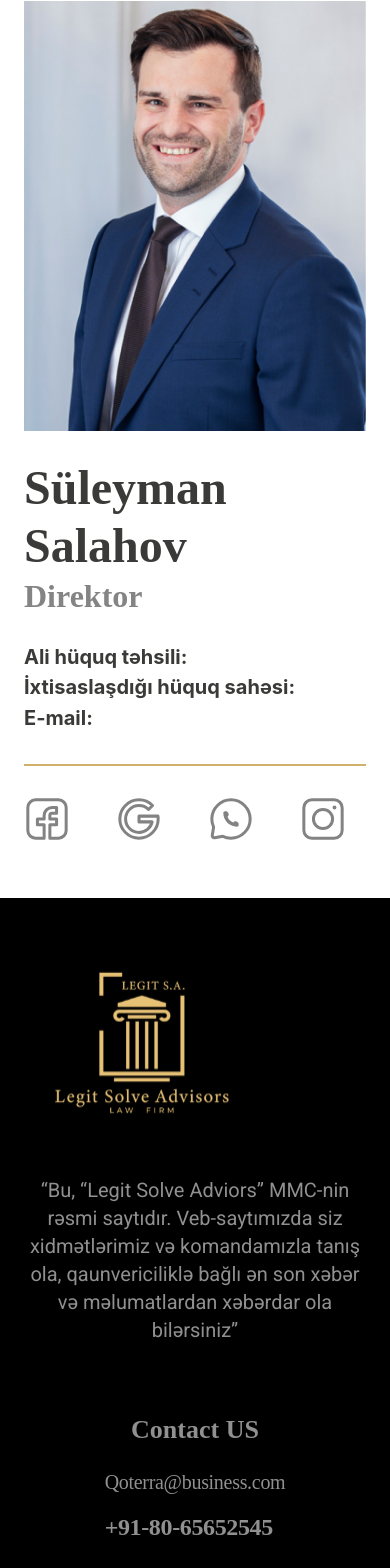
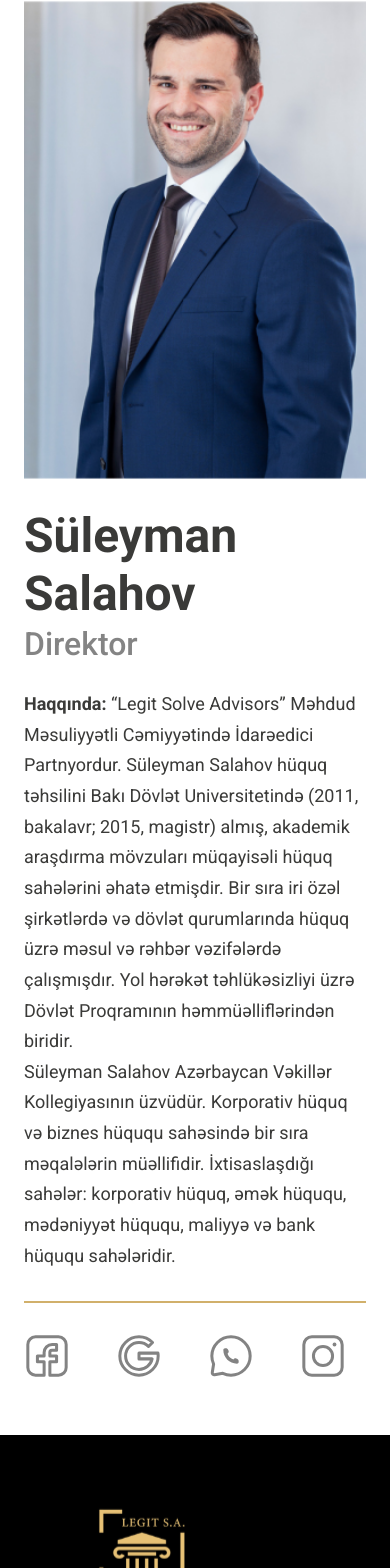
Before and after one commit to Qurbaneli/law, a React (Vite) app: page /team/1 in a window 390 px wide. Shown: the part 376-1944 px from the top of the page. Built offline with nearby package versions, Linux system fonts and the light colour scheme.

Commit message:
page fixes

```diff
--- a/package.json
+++ b/package.json
@@ -14,6 +14,7 @@
     "react": "^18.2.0",
     "react-dom": "^18.2.0",
     "react-i18next": "^14.1.2",
+    "react-icons": "^5.2.1",
     "react-router-dom": "^6.23.1",
     "swiper": "^11.1.4"
   },
--- a/src/components/Footer/Footer.jsx
+++ b/src/components/Footer/Footer.jsx
@@ -1,5 +1,11 @@
 import React from "react";
 import "./footer.scss";
+
+//Import logos
+import { FaLocationDot } from "react-icons/fa6";
+import { FaPhone } from "react-icons/fa6";
+import { IoMail } from "react-icons/io5";
+
 //import images
 
 import footerLogo from "../../assets/images/footer-logo.svg";
@@ -103,18 +109,27 @@ xəbərdar ola bilərsiniz”
 
             <div className="footer-menu">
               <h3>Contact US</h3>
-              <ul>
-                <li>
+              <ul className="footer-contact">
+              <li>
                   <a href="mailto:qoterra@business.com" target="_blank">
                     {" "}
-                    Qoterra@business.com
+                   <span className="footer-icon"><FaLocationDot /> </span>  Luxen Plaza, 8th floor, office Legit S.A.., Baku, Azerbaijan
+                  </a>
+                </li>
+
+                <li>
+                  <a href="mailto:İnfo@legitsa.az" target="_blank">
+                    <span className="icon"><IoMail /></span>
+                    İnfo@legitsa.az
                   </a>
                 </li>
                 <li>
                   <a className="footer-address" href="tel:123-456-7890">
-                    +91-80-65652545
+                    <span className="icon"><FaPhone /> </span>+99450-000-00-00
                   </a>
                 </li>
+
+
               </ul>
             </div>
           </div>
--- a/src/components/Footer/footer.scss
+++ b/src/components/Footer/footer.scss
@@ -47,6 +47,18 @@ footer {
           line-height: 24px;
           text-align: left;
           margin-bottom: 16px;
+        }
+
+        .footer-contact{
+          max-width:220px;
+          li{
+            a{
+              display: flex;
+              gap: 10px;
+
+            }
+
+          }
         }
 
         ul {
--- a/src/components/Header/Header.jsx
+++ b/src/components/Header/Header.jsx
@@ -124,7 +124,17 @@ function Header() {
             </li>
 
             <li>
+              <a href="#">{t("blog")}</a>
+            </li>
+
+
+
+            <li>
               <a href="/#contact">{t("contact")}</a>
+            </li>
+
+            <li>
+              <a href="#">{t("sign")}</a>
             </li>
           </ul>
         </nav>
--- a/src/locale/az.json
+++ b/src/locale/az.json
@@ -7,6 +7,8 @@
       "home":"Ana səhifə",
       "services":"Xidmətlər",
       "news":"Xəbərlər",
+      "blog":"Bloq",
+      "sign":"Konsultasiyaya yazıl",
       "partners":"Partnyorlar",
       "team":"Əməkdaşlar",
       "contact":"Bizimlə əlaqə",
--- a/src/locale/en.json
+++ b/src/locale/en.json
@@ -7,6 +7,8 @@
     "about":"About",
     "services":"Services",
     "news":"News",
+    "blog":"Blog",
+    "sign":"Sign up for a consultation",
     "partners":"Partners",
     "team":"Team",
     "contact":"Contact us",
--- a/src/pages/AllServices/all-services.scss
+++ b/src/pages/AllServices/all-services.scss
@@ -28,7 +28,7 @@
             margin-bottom: 50px;
             h2{
                 color:#1F2732;
-                font-family: "Cormorant";
+                font-family: "Roboto";
                 font-size: 48px;
                 font-weight: 700;
                 line-height: 55.01px;
@@ -39,7 +39,7 @@
 
             p{
                 color:#909090;
-                font-family: "Poppins";
+                font-family: "Roboto";
                 font-size: 20px;
                 font-weight: 400;
                 line-height: 28px;
--- a/src/pages/ServiceDetail/service-detail.scss
+++ b/src/pages/ServiceDetail/service-detail.scss
@@ -10,7 +10,7 @@
 
   .page-title {
     color: #1f2732;
-    font-family: "Cormorant";
+    font-family: "Roboto";
     font-size: 48px;
     font-weight: 700;
     line-height: 55.01px;
@@ -19,10 +19,10 @@
   }
 
   .service-detail-content {
-    margin-bottom: 152px;
+    margin-bottom: 88px;
     p {
       color: #909090;
-      font-family: "Poppins";
+      font-family: "Roboto";
       font-size: 20px;
       font-weight: 400;
       line-height: 28px;
--- a/src/pages/TeamDetail/TeamDetail.jsx
+++ b/src/pages/TeamDetail/TeamDetail.jsx
@@ -5,12 +5,17 @@ import "./team-detail.scss";
 import Header from "../../components/Header/Header";
 import Footer from "../../components/Footer/Footer";
 import team1 from "../../assets/images/team/big/member2.png";
+
 //import icons
 import facebook from "../../assets/icons/social-team/facebook.svg";
 import instagram from "../../assets/icons/social-team/instagram.svg";
 import google from "../../assets/icons/social-team/google.svg";
 import whatsapp from "../../assets/icons/social-team/whatsapp.svg";
 
+//import images
+import member1 from "../../assets/images/team/member1.png";
+import member2 from "../../assets/images/team/member2.png";
+import member3 from "../../assets/images/team/member3.png";
 
 
 
@@ -18,14 +23,15 @@ function TeamDetail() {
   const teamData = [
     {
       id: 1,
-      // image:member2,
+      image:member2,
       name_surname: "Süleyman Salahov",
       profession: "Direktor",
-      education: "",
+      desc:"“Legit Solve Advisors” Məhdud Məsuliyyətli Cəmiyyətində İdarəedici Partnyordur. Süleyman Salahov hüquq təhsilini Bakı Dövlət Universitetində (2011, bakalavr; 2015, magistr) almış, akademik araşdırma mövzuları müqayisəli hüquq sahələrini əhatə etmişdir. Bir sıra iri özəl şirkətlərdə və dövlət qurumlarında hüquq üzrə məsul və rəhbər vəzifələrdə çalışmışdır. Yol hərəkət təhlükəsizliyi üzrə Dövlət Proqramının həmmüəlliflərindən  biridir.",
+      desc2:"Süleyman Salahov Azərbaycan Vəkillər Kollegiyasının üzvüdür. Korporativ hüquq və biznes hüququ sahəsində bir sıra məqalələrin müəllifidir. İxtisaslaşdığı sahələr: korporativ hüquq, əmək hüququ, mədəniyyət hüququ, maliyyə və bank hüququ sahələridir."
     },
     {
       id: 2,
-      // image:member2,
+      image:member2,
       name_surname: "Elvin Mürşüdlü",
       profession: "Hüquqşünas",
       education: "Naxçıvan Dövlət Universiteti, Hüquqşünaslıq.",
@@ -35,7 +41,7 @@ function TeamDetail() {
     },
     {
       id: 3,
-      // image:member3,
+      image:member3,
       name_surname: "Şəhriyar Paşalı",
       profession: "Hüquqşünas",
       education: "Bakı Dövlət Universiteti, Hüquqşünaslıq",
@@ -46,7 +52,7 @@ function TeamDetail() {
     },
     {
       id: 4,
-      // image:member1,
+      image:member1,
       name_surname: "Pünhanə Abdullayeva",
       profession: "Kiçik Hüquqşünas",
       education: "Naxçıvan Dövlət Universiteti, Hüquqşünaslıq",
@@ -71,16 +77,17 @@ function TeamDetail() {
             <div className="team-detail-content">
               <div className="team-detail-box">
                 <div className="team-detail-img">
-                  <img src={team1} alt="team" />
+                  <img src={blog.image} alt="team" />
                 </div>
                 <div className="team-detail-desc-box">
                   <h3 className="team-detail-title">{blog.name_surname}</h3>
                   <p className="team-detail-subtitle">{blog.profession}</p>
                   <div className="team-detail-desc">
-                    <p><span>Ali hüquq təhsili:</span> {blog.education}  </p>
+                    {blog.desc && <><p><span>Haqqında:</span> {blog.desc}</p> <p>{blog.desc2}</p></>}
+                    {blog.education && <p><span>Ali hüquq təhsili:</span> {blog.education}  </p>}
                     {blog.master && <p><span>Magistr:</span> {blog.master}</p>}
-                     <p><span>İxtisaslaşdığı hüquq sahəsi:</span> {blog.specialization}</p>
-                    <p><span>E-mail:</span> {blog.mail}</p>
+                    {blog.specialization &&  <p><span>İxtisaslaşdığı hüquq sahəsi:</span> {blog.specialization}</p>}
+                    {blog.mail && <p><span>E-mail:</span> {blog.mail}</p> }
 
 
                   </div>
--- a/src/pages/TeamDetail/team-detail.scss
+++ b/src/pages/TeamDetail/team-detail.scss
@@ -17,6 +17,7 @@
         width: 366px;
         height: 461px;
         object-fit: cover;
+        object-position: 100% 0%;
         position: relative;
         bottom: 86px;
       }
@@ -24,32 +25,32 @@
       .team-detail-desc-box {
         .team-detail-title {
           color: #3a3a38;
-          font-family: "Cormorant";
-          font-size: 64px;
-          font-weight: 600;
-          line-height: 77.5px;
+          font-family: "Roboto";
+          font-size: 58px;
+          font-weight: 700;
+          line-height: 67.97px;
+          text-align: left;
           margin-bottom: 2px;
         }
         .team-detail-subtitle {
           color: #848484;
-          font-family: "Cormorant";
+          font-family: "Roboto";
           font-size: 32px;
-          font-weight: 600;
-          line-height: 38.75px;
+          font-weight: 500;
+          line-height: 37.5px;
+          text-align: left;
           margin-bottom: 26px;
         }
 
         .team-detail-desc {
           color: #3a3a38;
-          font-size: 20px;
-          font-family: "DM Sans";
+          font-size: 18px;
+          font-family: "Roboto";
           font-weight: 400;
           line-height: 30.64px;
           margin-bottom: 30px;
           span {
-            font-family: "Inter";
             font-weight: 700;
-
             line-height: 28.48px;
           }
         }
@@ -88,20 +89,6 @@
             line-height: 58.13px;
           }
 
-          .team-detail-desc {
-            color: #3a3a38;
-            font-size: 20px;
-            font-family: "DM Sans";
-            font-weight: 400;
-            line-height: 30.64px;
-            margin-bottom: 30px;
-            span {
-              font-family: "Inter";
-              font-weight: 700;
-              line-height: 28.48px;
-            }
-          }
-
           .team-social {
             gap: 46px;
             // justify-content: space-between;
```
Also changed, not shown: 1 other file (tests, documents, lock files or other folders).
